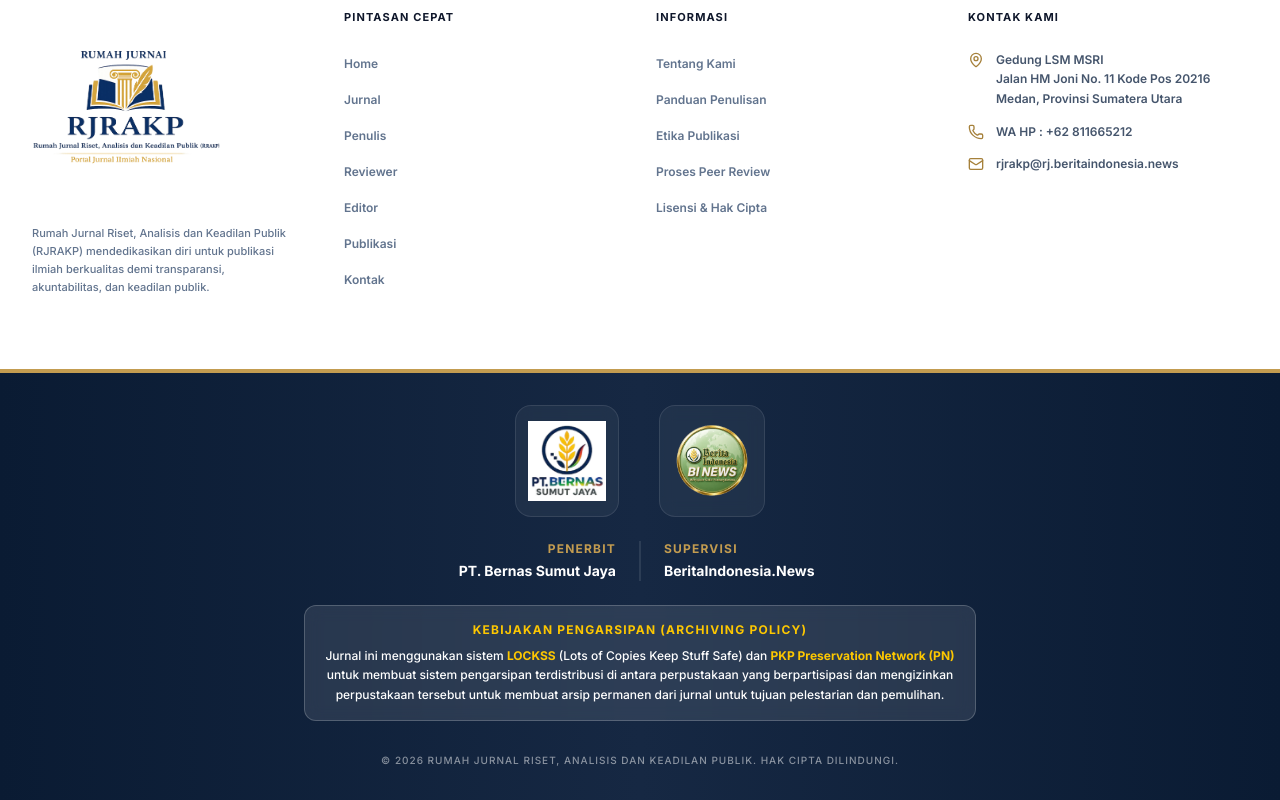
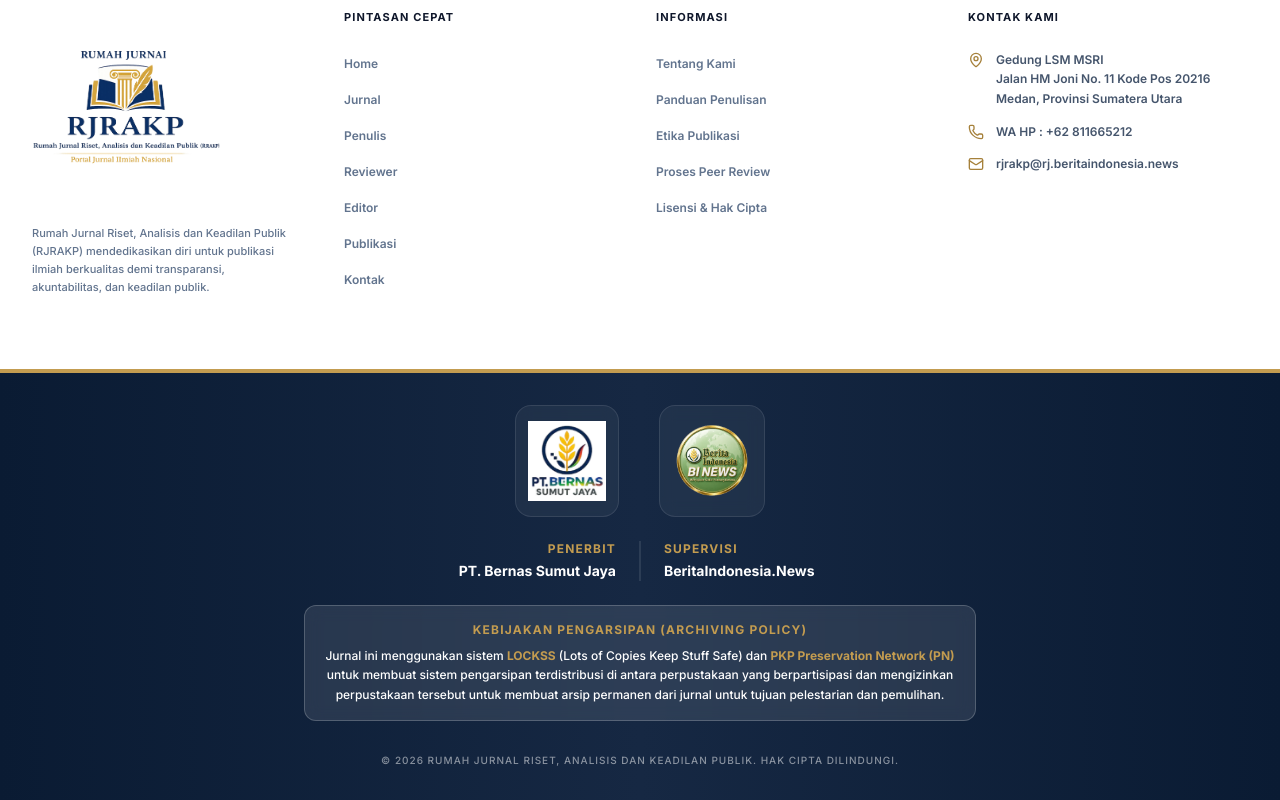
Before and after one commit to detaksumut/RJRAKP, a React (Vite) app: page / in a window 1280 px wide. Shown: the part 3208-4008 px from the top of the page. Built offline with nearby package versions, Linux system fonts and the light colour scheme; no server answers; the database is empty.

Commit message:
style: use accent-500 for archiving policy to match Penerbit text

```diff
--- a/src/components/Footer.tsx
+++ b/src/components/Footer.tsx
@@ -106,9 +106,9 @@ export default function Footer() {
             </div>
 
             <div className="bg-white/10 border border-white/20 rounded-xl p-4 max-w-2xl text-center backdrop-blur-sm">
-              <h4 className="text-yellow-400 text-[11px] md:text-xs uppercase tracking-widest font-black mb-2">Kebijakan Pengarsipan (Archiving Policy)</h4>
+              <h4 className="text-accent-500 text-[11px] md:text-xs uppercase tracking-widest font-black mb-2">Kebijakan Pengarsipan (Archiving Policy)</h4>
               <p className="text-white text-xs leading-relaxed font-medium">
-                Jurnal ini menggunakan sistem <strong className="text-yellow-400">LOCKSS</strong> (Lots of Copies Keep Stuff Safe) dan <strong className="text-yellow-400">PKP Preservation Network (PN)</strong> untuk membuat sistem pengarsipan terdistribusi di antara perpustakaan yang berpartisipasi dan mengizinkan perpustakaan tersebut untuk membuat arsip permanen dari jurnal untuk tujuan pelestarian dan pemulihan.
+                Jurnal ini menggunakan sistem <strong className="text-accent-500">LOCKSS</strong> (Lots of Copies Keep Stuff Safe) dan <strong className="text-accent-500">PKP Preservation Network (PN)</strong> untuk membuat sistem pengarsipan terdistribusi di antara perpustakaan yang berpartisipasi dan mengizinkan perpustakaan tersebut untuk membuat arsip permanen dari jurnal untuk tujuan pelestarian dan pemulihan.
               </p>
             </div>
           </div>
```
